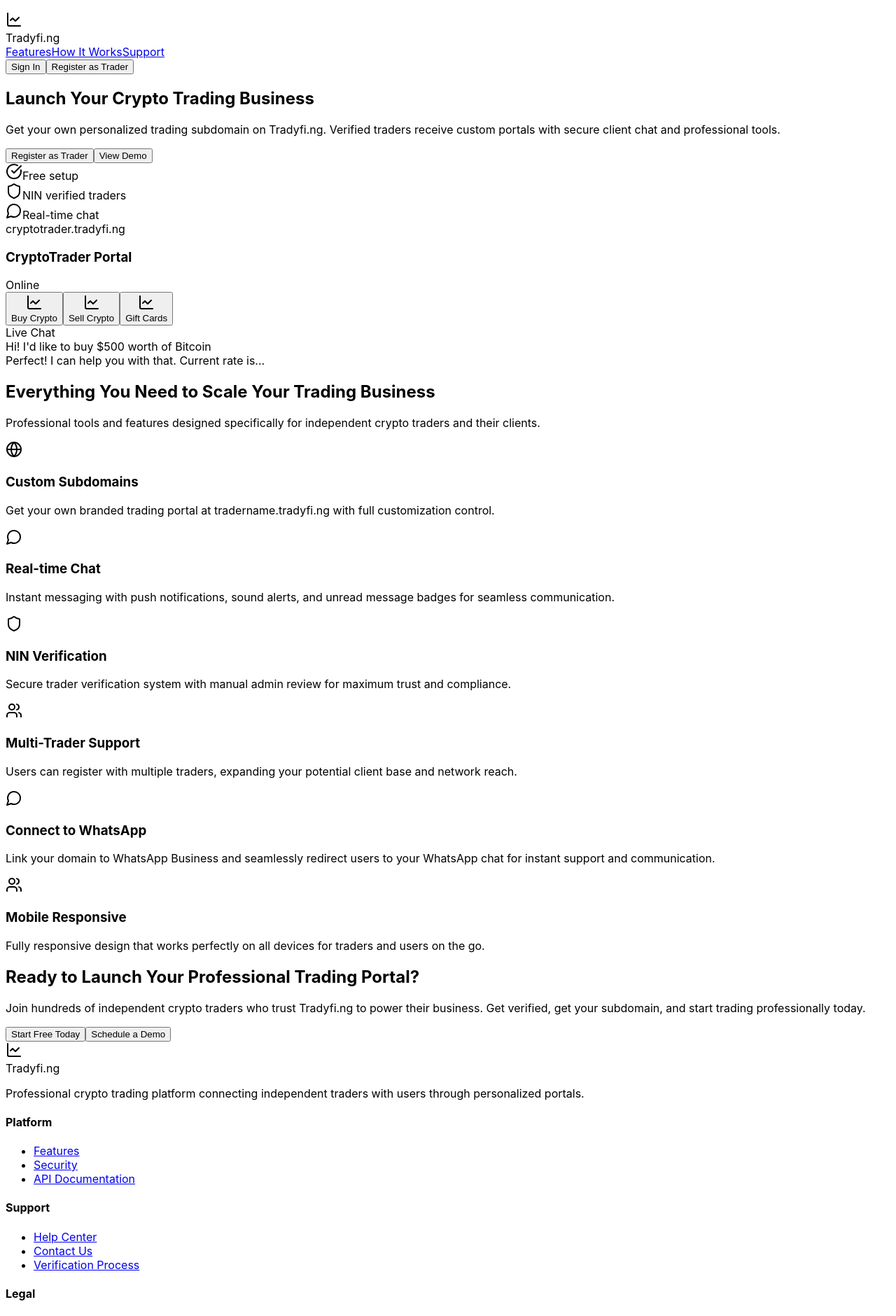
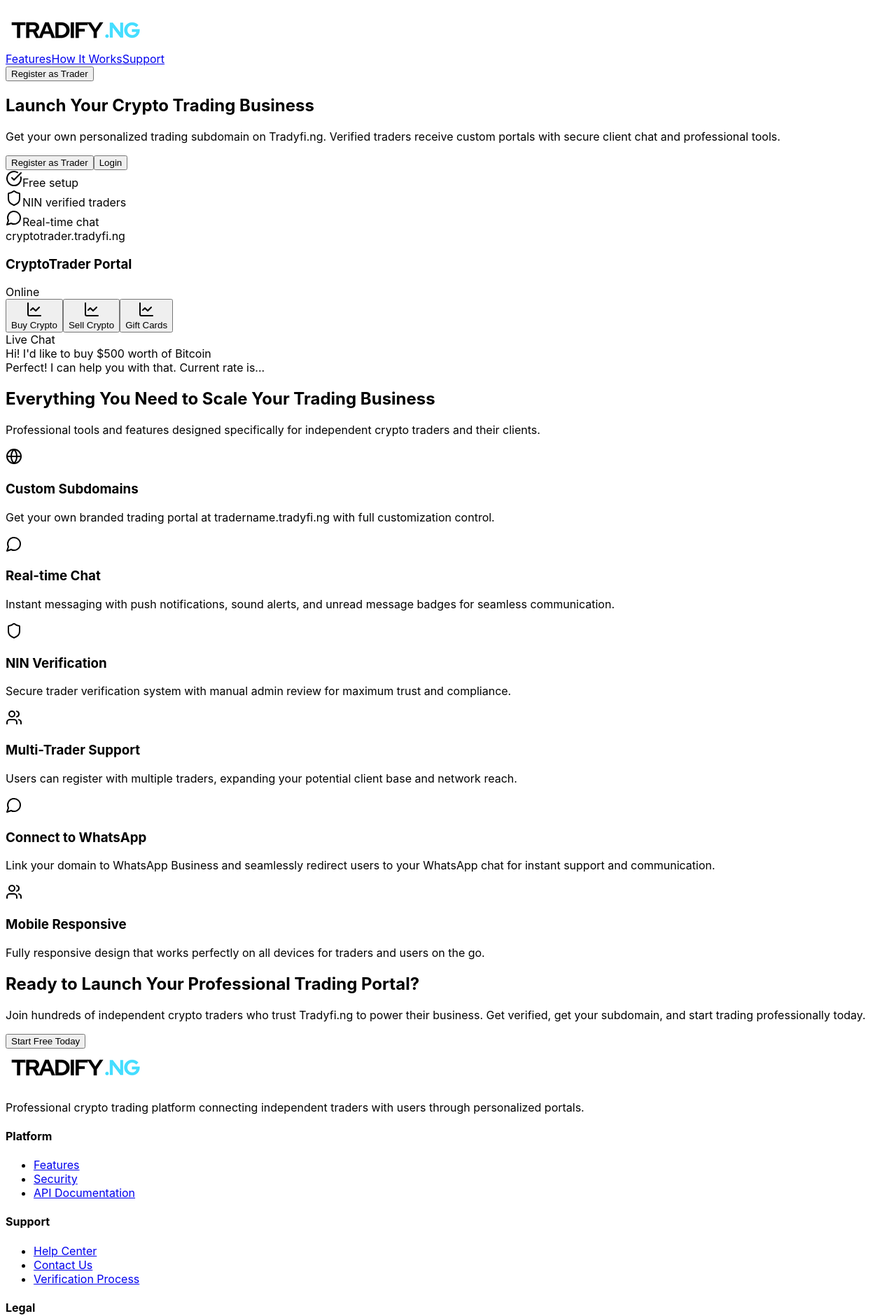
Before and after one commit to kelvihn/tradyfi, a React (Vite) app in the folder client/: page / in a window 1280 px wide. Shown: the top 1880 px of the page at 70% size. Built offline with nearby package versions, Linux system fonts and the light colour scheme.

Commit message:
updated UI

```diff
--- a/client/index.html
+++ b/client/index.html
@@ -3,6 +3,7 @@
   <head>
     <meta charset="UTF-8" />
     <meta name="viewport" content="width=device-width, initial-scale=1.0, maximum-scale=1" />
+    <link rel="icon" href="/favicon.png" type="image/x-icon" />
     <script src="https://js.paystack.co/v1/inline.js"></script>
   </head>
   <body>
--- a/client/src/index.css
+++ b/client/src/index.css
@@ -13,8 +13,8 @@
   --card-foreground: 216 19% 16%; /* #1e293b */
   --border: 214 13% 91%; /* #e2e8f0 */
   --input: 214 13% 91%; /* #e2e8f0 */
-  --primary: 217 91% 60%; /* #2563eb */
-  --primary-foreground: 210 40% 98%; /* #f8fafc */
+  --primary: 192 100% 63%; /* #46deff */
+  --primary-foreground: 215 25% 27%; /* #334155 - dark text for contrast */
   --secondary: 210 11% 96%; /* #f1f5f9 */
   --secondary-foreground: 215 25% 27%; /* #334155 */
   --accent: 210 11% 96%; /* #f1f5f9 */
@@ -44,8 +44,8 @@
   --card-foreground: 210 40% 98%; /* #f8fafc */
   --border: 240 4% 16%; /* #1e293b */
   --input: 240 4% 16%; /* #1e293b */
-  --primary: 217 91% 60%; /* #2563eb */
-  --primary-foreground: 210 40% 98%; /* #f8fafc */
+  --primary: 192 100% 63%; /* #46deff */
+  --primary-foreground: 210 40% 98%; /* #f8fafc - light text for contrast */
   --secondary: 240 4% 16%; /* #1e293b */
   --secondary-foreground: 210 40% 98%; /* #f8fafc */
   --accent: 240 4% 16%; /* #1e293b */
--- a/client/src/pages/landing.tsx
+++ b/client/src/pages/landing.tsx
@@ -15,10 +15,8 @@ export default function Landing() {
             <div className="flex items-center">
               <div className="flex-shrink-0">
                 <div className="flex items-center">
-                  <div className="w-10 h-10 bg-primary rounded-lg flex items-center justify-center">
-                    <ChartLine className="text-white text-lg" />
-                  </div>
-                  <span className="ml-3 text-xl font-bold text-slate-900">Tradyfi.ng</span>
+                  <img className="text-white text-lg" src="/logo.png" />
+                  {/* <span className="ml-3 text-xl font-bold text-slate-900">Tradyfi.ng</span> */}
                 </div>
               </div>
               <nav className="hidden md:ml-10 md:flex md:space-x-8">
@@ -28,7 +26,7 @@ export default function Landing() {
               </nav>
             </div>
             <div className="flex items-center space-x-4">
-              <AuthModal
+              {/* <AuthModal
                 trigger={
                   <Button
                     variant="ghost"
@@ -38,7 +36,7 @@ export default function Landing() {
                   </Button>
                 }
                 defaultMode="login"
-              />
+              /> */}
               <Link href="/register">
                 <Button className="btn-primary">
                   Register as Trader
@@ -64,7 +62,7 @@ export default function Landing() {
                   Get your own personalized trading subdomain on Tradyfi.ng.
                   Verified traders receive custom portals with secure client chat and professional tools.
                 </p>
-                <div className="mt-8 flex flex-col sm:flex-row gap-4">
+                <div className="mt-8 flex flex-row flex-wrap gap-4">
                   <Link href="/register">
                     <Button
                       size="lg"
@@ -73,13 +71,15 @@ export default function Landing() {
                       Register as Trader
                     </Button>
                   </Link>
+                  <Link href="/login">
                   <Button
                     variant="outline"
                     size="lg"
                     className="text-lg px-8 py-4"
                   >
-                    View Demo
+                    Login
                   </Button>
+                  </Link>
                 </div>
                 <div className="mt-8 flex items-center space-x-6 text-sm text-slate-500">
                   <div className="flex items-center">
@@ -254,13 +254,13 @@ export default function Landing() {
               }
               defaultMode="register"
             />
-            <Button
+            {/* <Button
               variant="outline"
               size="lg"
               className="border-2 border-white hover:bg-white hover:text-primary text-white px-8 py-4 text-lg"
             >
               Schedule a Demo
-            </Button>
+            </Button> */}
           </div>
         </div>
       </section>
@@ -270,12 +270,7 @@ export default function Landing() {
         <div className="max-w-7xl mx-auto px-4 sm:px-6 lg:px-8 py-12">
           <div className="grid md:grid-cols-4 gap-8">
             <div className="md:col-span-1">
-              <div className="flex items-center mb-4">
-                <div className="w-8 h-8 bg-primary rounded-lg flex items-center justify-center">
-                  <ChartLine className="text-white" />
-                </div>
-                <span className="ml-3 text-xl font-bold">Tradyfi.ng</span>
-              </div>
+              <img className="text-white text-lg" src="/logo.png" />
               <p className="text-slate-400 mb-4">
                 Professional crypto trading platform connecting independent traders with users through personalized portals.
               </p>
@@ -311,7 +306,7 @@ export default function Landing() {
 
           <div className="border-t border-slate-800 pt-8 mt-8 flex flex-col md:flex-row justify-between items-center">
             <p className="text-slate-400 text-sm">
-              © 2024 Tradyfi.ng. All rights reserved.
+              © 2025 Tradyfi.ng. All rights reserved.
             </p>
             <div className="flex items-center space-x-6 mt-4 md:mt-0">
               <div className="flex items-center text-slate-400 text-sm">
```
Also changed, not shown: client/public/favicon.png (added), client/public/logo.png (added).
